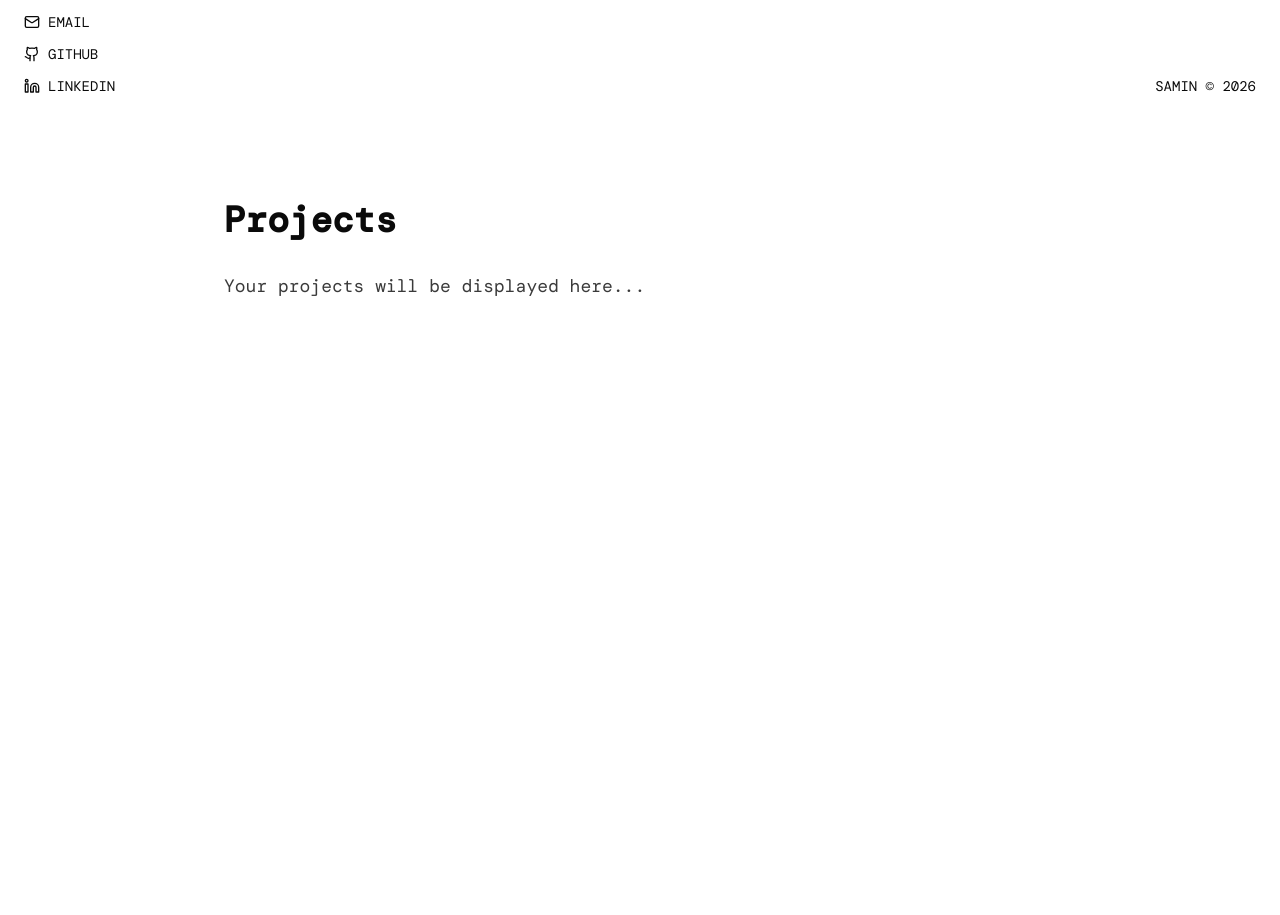
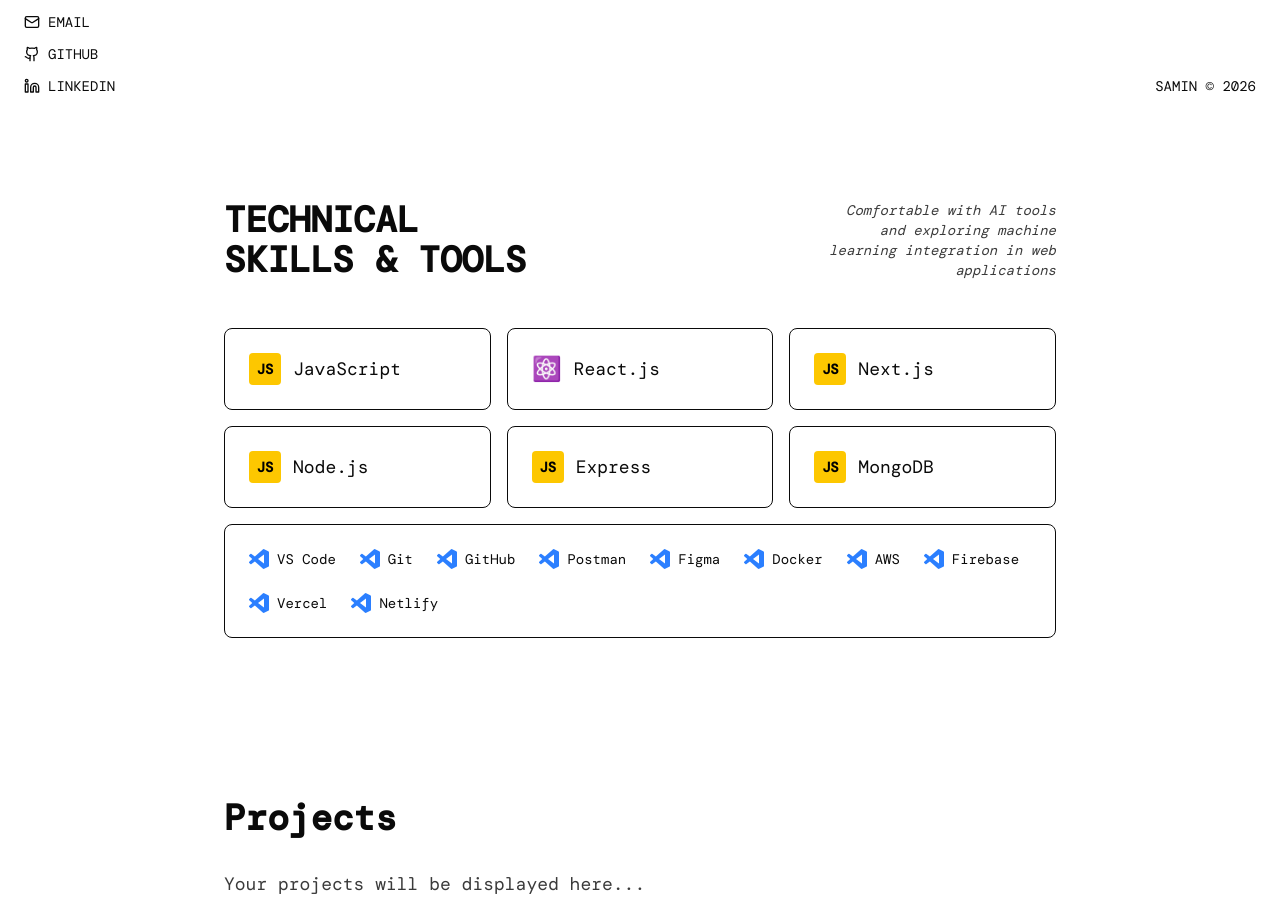
Before and after one commit to KhandakerSamin/FinalPortfolio_Samin, a Next.js app: page / in a window 1280 px wide. Shown: the part 680-1595 px from the top of the page. Built offline with nearby package versions, Linux system fonts and the light colour scheme; a web font is replaced by a local one.

Commit message:
Added skills and tools

```diff
--- a/src/app/page.js
+++ b/src/app/page.js
@@ -4,6 +4,7 @@ import Footer from '@/components/Global/Footer';
 import Logo from '@/components/Global/Logo';
 import ScrollProgress from '@/components/Global/ScrollProgress';
 import Hero from '@/components/Hero';
+import Skills from '@/components/Skills';
 
 const page = () => {
   return (
@@ -25,6 +26,9 @@ const page = () => {
         {/* Hero Section */}
         <Hero />
 
+        {/* Skills Section */}
+        <Skills />
+
         {/* Placeholder sections to demonstrate scroll */}
         <section id="projects" className="min-h-screen py-20">
           <h2 className="text-4xl font-bold mb-8">Projects</h2>
--- /dev/null
+++ b/src/components/Skills.js
@@ -0,0 +1,91 @@
+import React from 'react';
+
+const Skills = () => {
+  const skills = [
+    { name: 'JavaScript', icon: 'JS', color: '#F7DF1E' },
+    { name: 'React.js', icon: '⚛️', color: '#61DAFB' },
+    { name: 'Next.js', icon: 'JS', color: '#000000' },
+  ];
+
+  const secondRow = [
+    { name: 'Node.js', icon: 'JS', color: '#339933' },
+    { name: 'Express', icon: 'JS', color: '#000000' },
+    { name: 'MongoDB', icon: 'JS', color: '#47A248' },
+  ];
+
+  const tools = [
+    'VS Code', 'Git', 'GitHub', 'Postman', 'Figma',
+    'Docker', 'AWS', 'Firebase', 'Vercel', 'Netlify'
+  ];
+
+  return (
+    <section className="py-20">
+      <div className="flex justify-between items-start mb-12">
+        <div>
+          <h2 className="text-3xl md:text-4xl font-bold">TECHNICAL</h2>
+          <h2 className="text-3xl md:text-4xl font-bold">SKILLS & TOOLS</h2>
+        </div>
+        <p className="text-right text-sm opacity-80 max-w-xs italic">
+          Comfortable with AI tools<br />
+          and exploring machine<br />
+          learning integration in web<br />
+          applications
+        </p>
+      </div>
+
+      {/* First Row - Main Technologies */}
+      <div className="grid grid-cols-1 md:grid-cols-3 gap-4 mb-4">
+        {skills.map((skill, index) => (
+          <div
+            key={index}
+            className="bg-white bg-opacity-5 backdrop-blur-sm border border-current border-opacity-20 rounded-lg p-6 hover:bg-opacity-10 transition-all"
+          >
+            <div className="flex items-center gap-3">
+              {skill.icon === 'JS' ? (
+                <div className="w-8 h-8 bg-yellow-400 text-black rounded flex items-center justify-center text-sm font-bold">
+                  JS
+                </div>
+              ) : (
+                <span className="text-2xl">{skill.icon}</span>
+              )}
+              <span className="text-lg">{skill.name}</span>
+            </div>
+          </div>
+        ))}
+      </div>
+
+      {/* Second Row - Additional Technologies */}
+      <div className="grid grid-cols-1 md:grid-cols-3 gap-4 mb-4">
+        {secondRow.map((skill, index) => (
+          <div
+            key={index}
+            className="bg-white bg-opacity-5 backdrop-blur-sm border border-current border-opacity-20 rounded-lg p-6 hover:bg-opacity-10 transition-all"
+          >
+            <div className="flex items-center gap-3">
+              <div className="w-8 h-8 bg-yellow-400 text-black rounded flex items-center justify-center text-sm font-bold">
+                JS
+              </div>
+              <span className="text-lg">{skill.name}</span>
+            </div>
+          </div>
+        ))}
+      </div>
+
+      {/* Third Row - Tools */}
+      <div className="bg-white bg-opacity-5 backdrop-blur-sm border border-current border-opacity-20 rounded-lg p-6">
+        <div className="flex flex-wrap items-center gap-6">
+          {tools.map((tool, index) => (
+            <div key={index} className="flex items-center gap-2 hover:opacity-70 transition-opacity">
+              <svg width="20" height="20" viewBox="0 0 24 24" fill="currentColor" className="text-blue-500">
+                <path d="M23.15 2.587L18.21.21a1.494 1.494 0 0 0-1.705.29l-9.46 8.63-4.12-3.128a.999.999 0 0 0-1.276.057L.327 7.261A1 1 0 0 0 .326 8.74L3.899 12 .326 15.26a1 1 0 0 0 .001 1.479L1.65 17.94a.999.999 0 0 0 1.276.057l4.12-3.128 9.46 8.63a1.492 1.492 0 0 0 1.704.29l4.942-2.377A1.5 1.5 0 0 0 24 20.06V3.939a1.5 1.5 0 0 0-.85-1.352zm-5.146 14.861L10.826 12l7.178-5.448v10.896z"/>
+              </svg>
+              <span className="text-sm">{tool}</span>
+            </div>
+          ))}
+        </div>
+      </div>
+    </section>
+  );
+};
+
+export default Skills;
```
